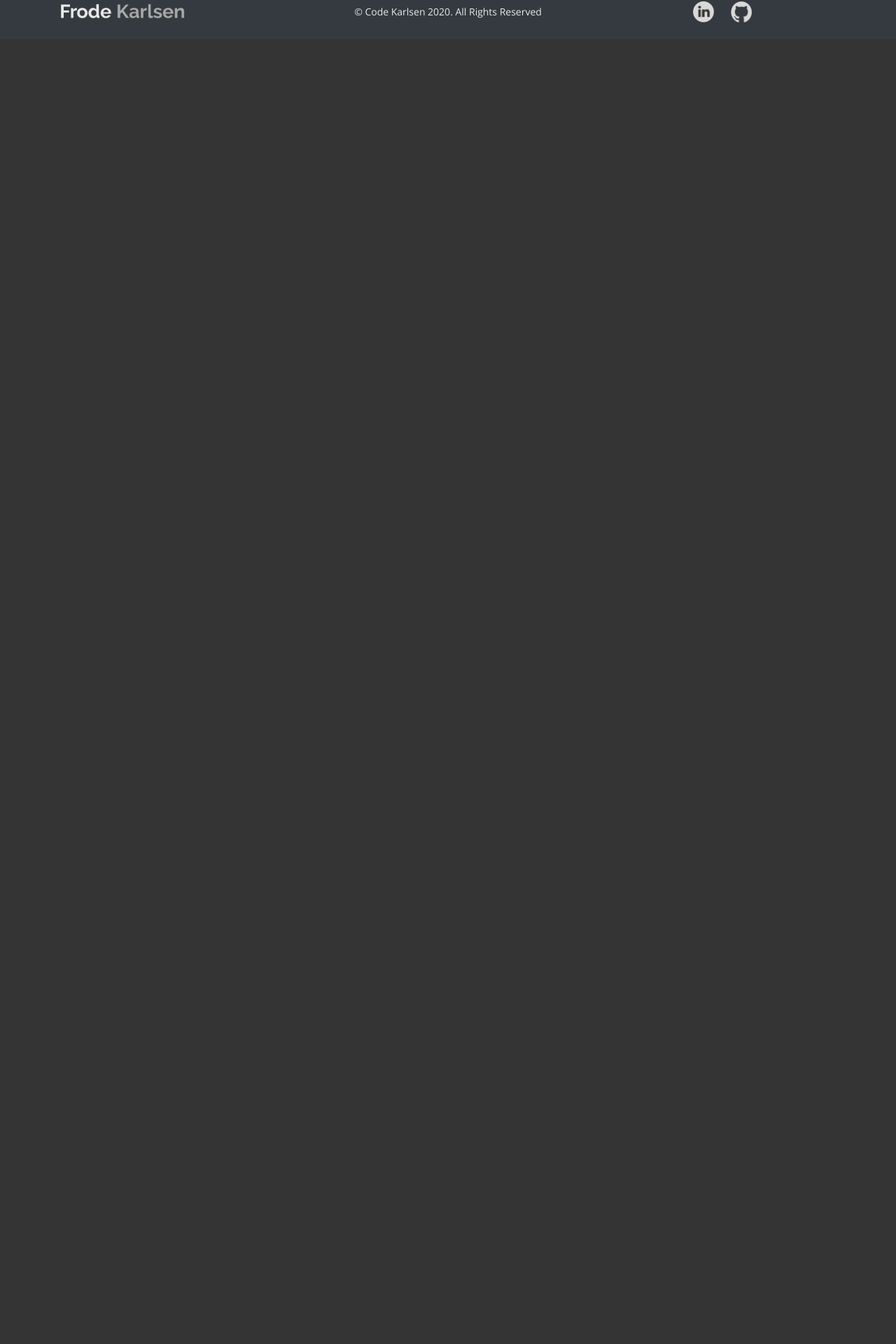
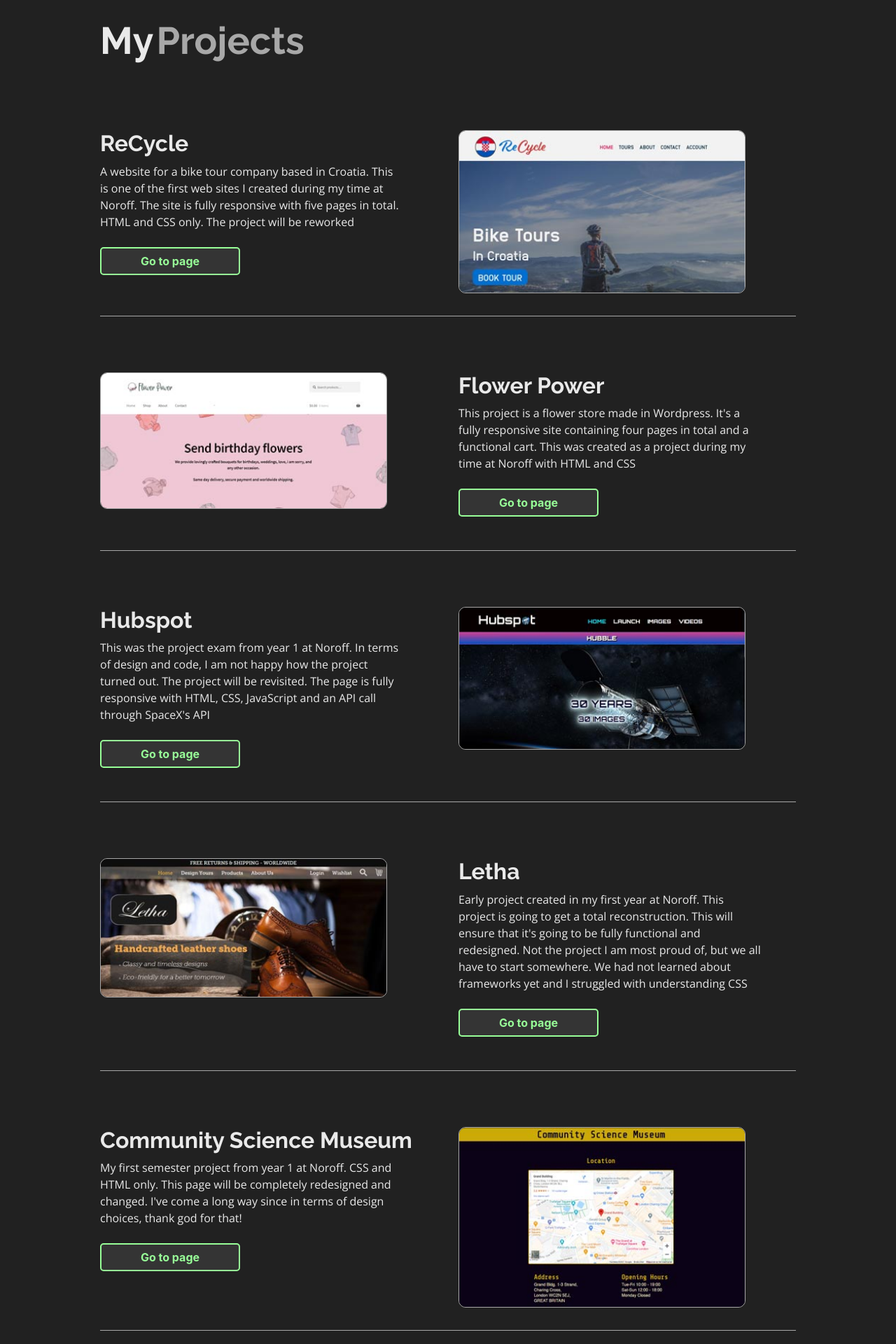
Before and after one commit to IamMattDamon/ck-portfolio, a React (Create React App) app: page /projects in a window 1280 px wide. Shown: the part 80-2000 px from the top of the page at 70% size. Before the commit the page ends 800 px from the top, so only its background shows below. Built offline with nearby package versions, Linux system fonts and the light colour scheme.

Commit message:
projects page done ish

```diff
--- a/src/App.js
+++ b/src/App.js
@@ -2,6 +2,7 @@ import { BrowserRouter as Router, Switch, Route } from "react-router-dom";
 import Navigation from "./layout/Navigation";
 import Footer from "./layout/Footer";
 import Home from "./pages/Home";
+import Projects from "./pages/Projects";
 import "./sass/style.scss";
 
 function App() {
@@ -12,7 +13,7 @@ function App() {
     <Switch>
       <Route path="/" exact component={Home}></Route>
       <Route path="/projects">
-
+        <Projects />
       </Route>
       <Route path="/contact">
 
--- /dev/null
+++ b/src/pages/Projects.js
@@ -0,0 +1,128 @@
+import Row from "react-bootstrap/Row";
+import Col from "react-bootstrap/Col";
+import Container from "react-bootstrap/Container";
+import recycleImage from "./../images/recycle.jpg";
+import flowerImage from "./../images/flowerpower.jpg"
+import hubspotImage from "./../images/hubspot.jpg";
+import lethaImage from "./../images/letha.jpg";
+import scienceImage from "./../images/science-museum.jpg";
+import holidazeImage from "./../images/holidaze.jpg";
+
+export default function Projects() {
+    return (
+        <>
+        <main id="projects-main">
+        <Container className="py-5 projects-container">
+            <h1 className="mb-5 projects-header">
+                <span className="primary-font fw-700 white">My</span>
+                <span className="primary-font fw-700 grey ml-1">Projects</span>
+            </h1>
+            <Row>
+                <Col lg={6} md={12} sm={12} className="order-sm-2 order-md-2 mt-sm-3 mt-lg-5">
+                    <img src={recycleImage} alt="recycle page" className="project-image" />
+                </Col>
+                <Col lg={6} md={12} sm={12} className="order-sm-1 order-md-1 mt-sm-3 mt-lg-5">
+                    <h2 className="primary-font fw-600 fs-3 white">ReCycle</h2>
+                    <p className="secondary-font fw-400 fs-6 width-90">
+                    A website for a bike tour company based in Croatia. This is one of the first
+                    web sites I created during my time at Noroff. The site is fully responsive
+                    with five pages in total. HTML and CSS only. The project will be reworked
+                    </p>
+                    <a href="http://frochi.no/htmlcssv2/" className="btn accent-btn active mt-2 mb-3" role="button" target="_blank" rel="noreferrer">Go to page</a>
+                </Col>
+            </Row>
+
+            <hr className="projects-hr" />
+
+            <Row>
+                <Col lg={6} md={12} sm={12} className="order-sm-1 order-md-1 order-lg-2 mt-sm-3 mt-lg-5">
+                    <h2 className="primary-font fw-600 fs-3 white">Flower Power</h2>
+                    <p className="secondary-font fw-400 fs-6 width-90">
+                    This project is a flower store made in Wordpress. It's a fully responsive site containing
+                    four pages in total and a functional cart. This was created as a project during my
+                    time at Noroff with HTML and CSS
+                    </p>
+                    <a href="https://frochi.no/flower-power/" className="btn accent-btn active mt-2 mb-3" role="button" target="_blank" rel="noreferrer">Go to page</a>
+                </Col>
+                <Col lg={6} md={12} sm={12} className="order-sm-2 order-md-2 order-lg-1 mt-sm-3 mt-lg-5">
+                    <img src={flowerImage} alt="flower-power page" className="project-image" />
+                </Col>
+            </Row>
+
+            <hr className="projects-hr" />
+
+            <Row>
+                <Col lg={6} md={12} sm={12}className="order-sm-2 order-md-2 mt-sm-3 mt-lg-5">
+                    <img src={hubspotImage} alt="hubspot page" className="project-image" />
+                </Col>
+                <Col lg={6} md={12} sm={12} className="order-sm-1 order-md-1 mt-sm-3 mt-lg-5">
+                    <h2 className="primary-font fw-600 fs-3 white">Hubspot</h2>
+                    <p className="secondary-font fw-400 fs-6 width-90">
+                    This was the project exam from year 1 at Noroff. In terms of design and code, I am not happy
+                    how the project turned out. The project will be revisited. The page is fully responsive with
+                    HTML, CSS, JavaScript and an API call through SpaceX's API
+                    </p>
+                    <a href="https://frochi.no/project-exam-1/" className="btn accent-btn active mt-2 mb-3" role="button" target="_blank" rel="noreferrer">Go to page</a>
+                </Col>
+            </Row>
+
+            <hr className="projects-hr" />
+
+            <Row>
+                <Col lg={6} md={12} sm={12} className="order-sm-1 order-md-1 order-lg-2 mt-sm-3 mt-lg-5">
+                    <h2 className="primary-font fw-600 fs-3 white">Letha</h2>
+                    <p className="secondary-font fw-400 fs-6 width-90">
+                    Early project created in my first year at Noroff. This project is going to get a total
+                    reconstruction. This will ensure that it's going to be fully functional and redesigned.
+                    Not the project I am most proud of, but we all have to start somewhere. We had not learned
+                    about frameworks yet and I struggled with understanding CSS
+                    </p>
+                    <a href="https://frochi.no/intdesign_ca_new/index.html/" className="btn accent-btn active mt-2 mb-3" role="button" target="_blank" rel="noreferrer">Go to page</a>
+                </Col>
+                <Col lg={6} md={12} sm={12} className="order-sm-2 order-md-2 order-lg-1 mt-sm-3 mt-lg-5">
+                    <img src={lethaImage} alt="flower-power page" className="project-image" />
+                </Col>
+            </Row>
+
+            <hr className="projects-hr" />
+
+            <Row>
+                <Col lg={6} md={12} sm={12} className="order-sm-2 order-md-2 mt-sm-3 mt-lg-5">
+                    <img src={scienceImage} alt="science-museum page" className="project-image" />
+                </Col>
+                <Col lg={6} md={12} sm={12} className="order-sm-1 order-md-1 mt-sm-3 mt-lg-5">
+                    <h2 className="primary-font fw-600 fs-3 white">Community Science Museum</h2>
+                    <p className="secondary-font fw-400 fs-6 width-90">
+                    My first semester project from year 1 at Noroff. CSS and HTML only. This page will
+                    be completely redesigned and changed. I've come a long way since in terms of design
+                    choices, thank god for that!
+                    </p>
+                    <a href="https://frochi.no/sp1/" className="btn accent-btn active mt-2 mb-3" role="button" target="_blank" rel="noreferrer">Go to page</a>
+                </Col>
+            </Row>
+
+            <hr className="projects-hr" />
+
+            <Row>
+                <Col lg={6} md={12} sm={12} className="order-sm-1 order-md-1 order-lg-2 mt-sm-3 mt-lg-5">
+                    <h2 className="primary-font fw-600 fs-3 white">Holidaze</h2>
+                    <p className="secondary-font fw-400 fs-6 width-90">
+                    Final project exam at Noroff. We had to create a site called Holidaze for a local tourism
+                    agency based in Bergen. Created in React, server is hosted through Heroku, Strapi API and
+                    AWS S3 bucket. I've used Sass for CSS styling. This project shows the steps I have taken
+                    the past year in terms of design. The page is fully responsive. I also made a 20 page style
+                    guide for this exam, functional specification, site mapping, prototype, logo creation and
+                    a Gantt chart I followed.
+                    </p>
+                    <a href="https://holidaze-codekarlsen.netlify.app/" className="btn accent-btn active mt-2 mb-3" role="button" target="_blank" rel="noreferrer">Go to page</a>
+                </Col>
+                <Col lg={6} md={12} sm={12} className="order-sm-2 order-md-2 order-lg-1 mt-sm-3 mt-lg-5">
+                    <img src={holidazeImage} alt="holidaze page" className="project-image" />
+                </Col>
+            </Row>
+
+        </Container>
+        </main>
+        </>
+    );
+}
--- a/src/sass/partials/_icons.scss
+++ b/src/sass/partials/_icons.scss
@@ -95,11 +95,11 @@
 }
 
 @media only screen and (max-width: 400px) {
-    .content-header-h1 {
+    .content-header-h1,
+    .content-heading-h2 {
         font-size: 24px !important;
     }
-    .content-subheader-h2,
-    .content-heading-h2 {
+    .content-subheader-h2 {
         font-size: 20px !important;
     }
     .home-subheader-heart {
--- a/src/sass/partials/_layout.scss
+++ b/src/sass/partials/_layout.scss
@@ -43,6 +43,39 @@ body {
     border-radius: 20px;
     width: 100%;
     height: fit-content;
+}
+
+.width-90 {
+    width: 90%;
+}
+
+.projects-hr {
+    margin: 2rem 0;
+    color: $grey-color;
+}
+
+hr:not([size]) {
+    height: 1px;
+}
+
+hr {
+    background-color: currentColor;
+    border-top: 0;
+}
+
+.projects-container {
+    width: 80%;
+}
+
+#projects-main {
+    background-color: $secondary-background;
+}
+
+.project-image {
+    border: 1px solid $grey-color;
+    border-radius: 10px;
+    width: 85%;
+    height: auto;
 }
 
 @media screen and (max-width: 992px) {
--- a/src/sass/partials/_typography.scss
+++ b/src/sass/partials/_typography.scss
@@ -3,7 +3,11 @@
 }
 
 .grey {
-    color: $grey-color;
+    color: $grey-color !important;
+}
+
+.white {
+    color: $white-color !important;
 }
 
 .primary-font {
@@ -60,3 +64,7 @@
 .fs-sm {
     font-size: 14px;
 }
+
+.projects-header span {
+    font-size: 54px;
+}
```
Also changed, not shown: src/images/holidaze.jpg (added), src/images/holidaze_logo_darkbg.png (added).
